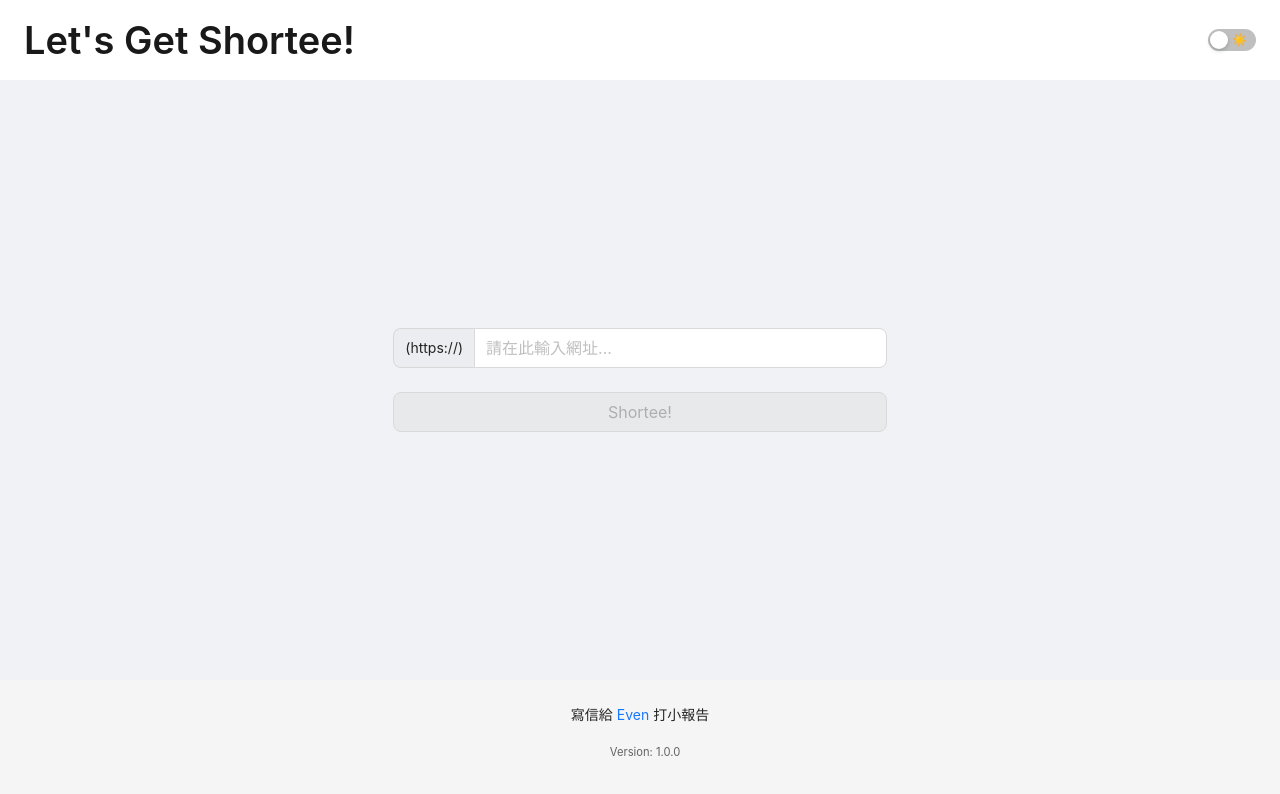
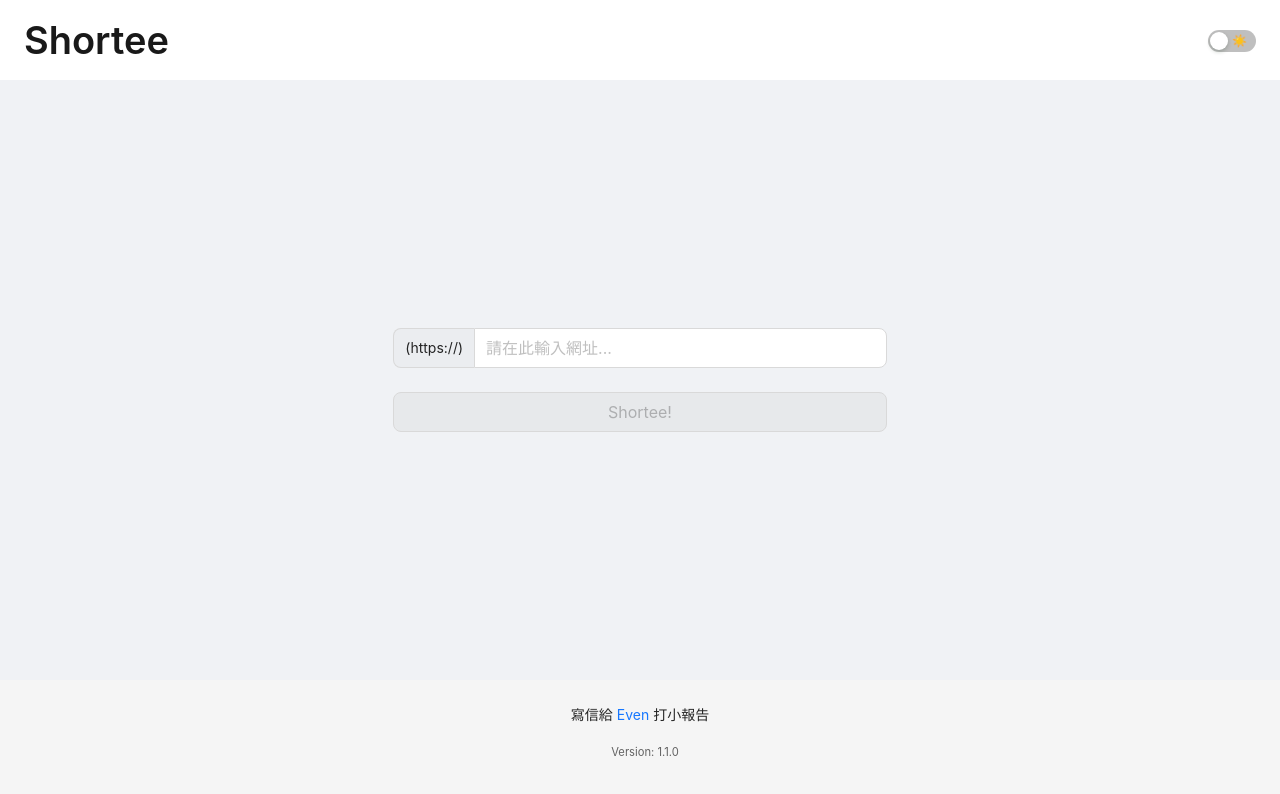
Before and after one commit to EvenC-tw/shortee, a Next.js app: page / in a window 1280 px wide. Shown: the top 794 px of the page. Built offline with nearby package versions, Linux system fonts and the light colour scheme.

Commit message:
chore: 1. 更新版本號至 1.1.0 2. 調整開發腳本以允許從所有主機訪問 3. 優化頁面佈局與樣式

```diff
--- a/package.json
+++ b/package.json
@@ -1,11 +1,11 @@
 {
   "name": "shortee",
-  "version": "1.0.0",
+  "version": "1.1.0",
   "description": "",
   "main": "index.js",
   "private": true,
   "scripts": {
-    "dev": "next dev",
+    "dev": "next dev -H 0.0.0.0",
     "build": "next build",
     "start": "next start",
     "export": "next export",
--- a/pages/_app.tsx
+++ b/pages/_app.tsx
@@ -1,4 +1,4 @@
-import { App, ConfigProvider, Layout, Switch, Typography, theme } from 'antd';
+import { App, ConfigProvider, Layout, Space, Switch, Typography, theme } from 'antd';
 import React, { useEffect, useState } from 'react';
 
 import { AppProps } from 'next/app';
@@ -58,10 +58,9 @@ function MyApp({ Component, pageProps }: AppProps) {
   };
 
   const headerStyle: React.CSSProperties = {
-    height: '80px',
+    minHeight: '5rem',
     flexShrink: 0,
     display: 'flex',
-    justifyContent: 'space-between',
     alignItems: 'center',
     padding: '0 24px',
   };
@@ -92,13 +91,13 @@ function MyApp({ Component, pageProps }: AppProps) {
         theme={{
           algorithm: isDarkMode ? darkAlgorithm : defaultAlgorithm,
           token: {
-            colorBgContainer: isDarkMode ? '#1f1f1f' : '#ffffff',
+            colorBgContainer: isDarkMode ? '#1f1f1f' : 'white',
             colorText: isDarkMode ? 'rgba(255, 255, 255, 0.85)' : 'rgba(0, 0, 0, 0.85)',
             colorTextHeading: isDarkMode ? 'rgba(255, 255, 255, 0.95)' : 'rgba(0, 0, 0, 0.9)',
           },
           components: {
             Layout: {
-              headerBg: isDarkMode ? '#1f1f1f' : '#ffffff',
+              headerBg: isDarkMode ? '#1f1f1f' : 'white',
               bodyBg: isDarkMode ? '#141414' : '#f0f2f5',
             },
           },
@@ -107,8 +106,14 @@ function MyApp({ Component, pageProps }: AppProps) {
         <App>
           <Layout style={layoutStyle}>
             <Header style={headerStyle}>
-              <Title style={{ margin: 0 }}>Let&apos;s Get Shortee!</Title>
-              <Switch checkedChildren="🌙" unCheckedChildren="☀️" checked={isDarkMode} onChange={toggleTheme} />
+              <Space align="center" style={{ width: '100%', justifyContent: 'space-between' }}>
+                <Title
+                  style={{ margin: 0, flexGrow: 1, overflow: 'hidden', textOverflow: 'ellipsis', whiteSpace: 'nowrap' }}
+                >
+                  Shortee
+                </Title>
+                <Switch checkedChildren="🌙" unCheckedChildren="☀️" checked={isDarkMode} onChange={toggleTheme} />
+              </Space>
             </Header>
             <Content style={contentStyle}>
               <Component {...pageProps} />
```
